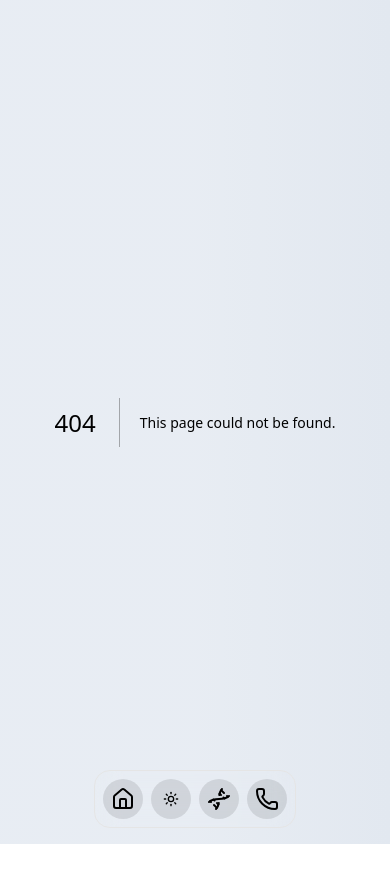
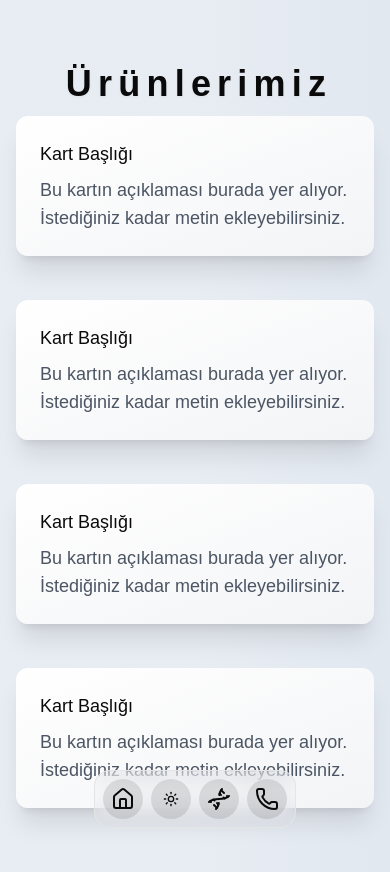
Before and after one commit to Canzz0/Presentation-Website-with-NextJs, a Next.js app: page /products in a window 390 px wide. Before the commit this address had no page. Before the commit the page ends 844 px from the top, so only its background shows below. Built offline with nearby package versions, Linux system fonts and the light colour scheme.

Commit message:
Add Products page with dynamic ListCard components
- Created new Products page (/app/products/page.tsx)
- Implemented grid layout with responsive design
- Added BlurFade animation for card entries
- Included placeholder product data with title and description

```diff
--- /dev/null
+++ b/app/products/page.tsx
@@ -0,0 +1,48 @@
+import { BlurFade } from "@/components/magicui/blur-fade";
+import ListCard from "@/components/ui/list-card";
+import Title from "@/components/ui/Title";
+
+function Products() {
+
+   const products = [
+      {
+         title: "Kart Başlığı",
+         description: "Bu kartın açıklaması burada yer alıyor. İstediğiniz kadar metin ekleyebilirsiniz.",
+      },
+      {
+         title: "Kart Başlığı",
+         description: "Bu kartın açıklaması burada yer alıyor. İstediğiniz kadar metin ekleyebilirsiniz.",
+      },
+      {
+         title: "Kart Başlığı",
+         description: "Bu kartın açıklaması burada yer alıyor. İstediğiniz kadar metin ekleyebilirsiniz.",
+      },
+      {
+         title: "Kart Başlığı",
+         description: "Bu kartın açıklaması burada yer alıyor. İstediğiniz kadar metin ekleyebilirsiniz.",
+      },
+   ];
+   return (
+      <>
+         <div className="container mx-auto px-4 sm:px-6 lg:px-8 max-w-8xl py-16 md:py-24">
+            <Title>Ürünlerimiz</Title>
+
+            <div className="grid grid-cols-1 sm:grid-cols-2 lg:grid-cols-3 gap-8">
+
+               {products.map((product, index) => (
+                  <BlurFade key={index} delay={0.25 + index * 0.1} inView>
+                     <ListCard
+                        title={product.title}
+                     >
+                        {product.description}
+                     </ListCard>
+                  </BlurFade>
+               ))}
+
+            </div>
+         </div>
+      </>
+   )
+}
+
+export default Products;
```
